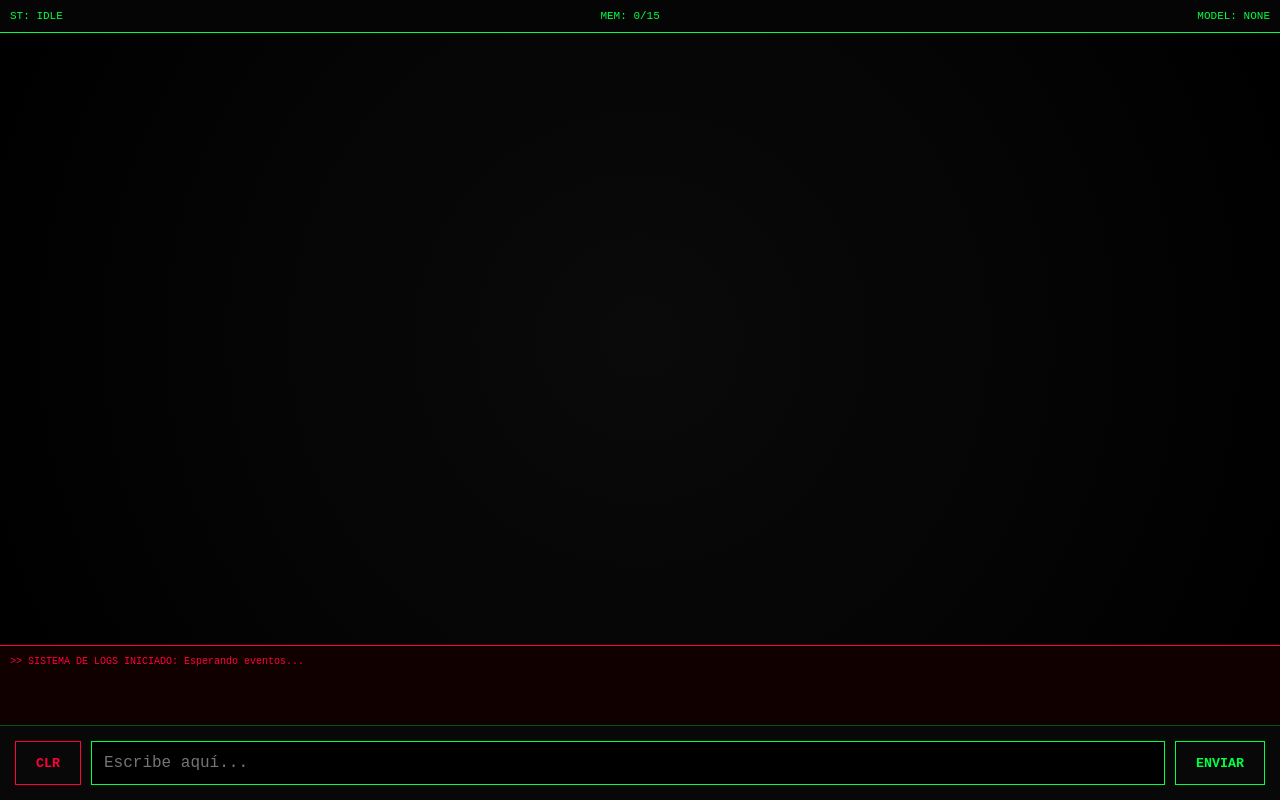
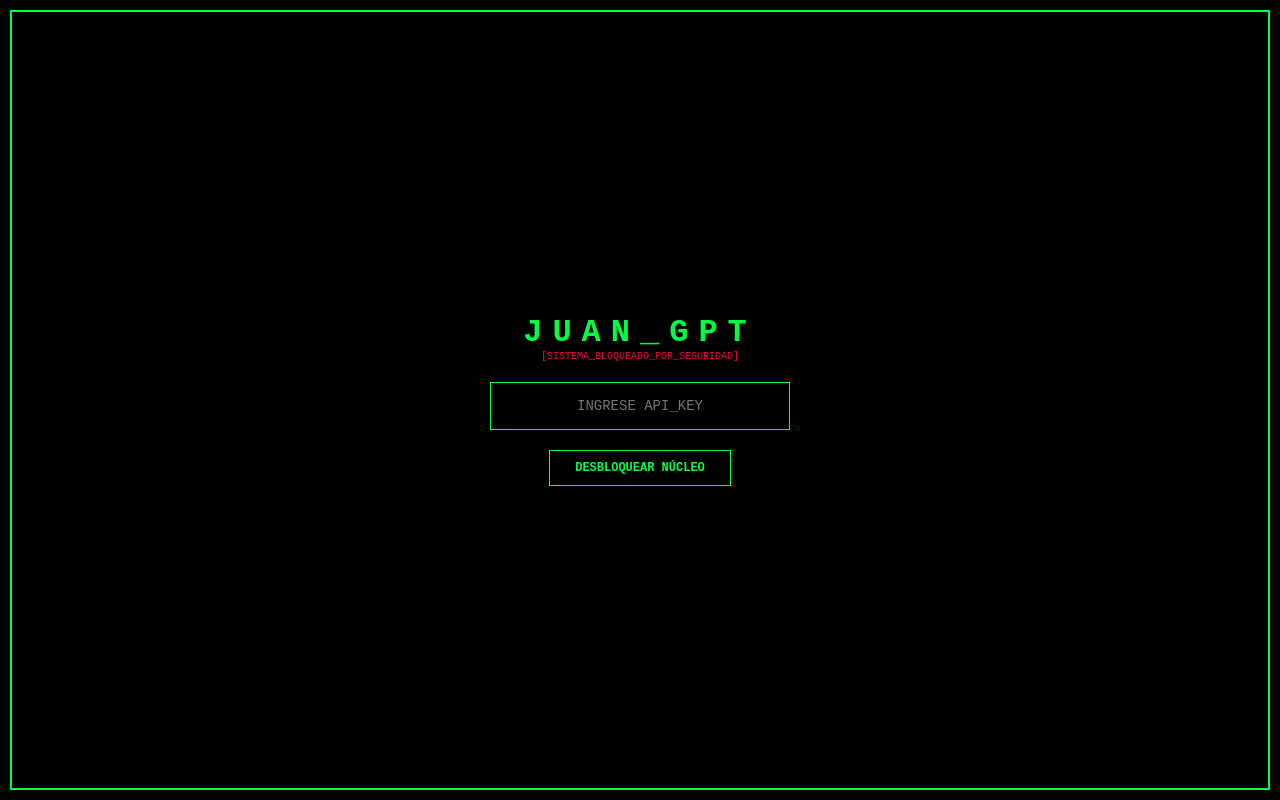
Before and after one commit to Rybjuani/juan-gpt-pro, a plain HTML site: page index.html in a window 1280 px wide. Drawn offline with Linux system fonts and the light colour scheme.

Commit message:
Update index.html

```diff
--- a/index.html
+++ b/index.html
@@ -2,74 +2,103 @@
 <html lang="es">
 <head>
     <meta charset="UTF-8">
-    <meta name="viewport" content="width=device-width, initial-scale=1.0, maximum-scale=1.0, user-scalable=no">
-    <title>JUAN_GPT // DEBUG_PRO</title>
+    <meta name="viewport" content="width=device-width, initial-scale=1.0">
+    <title>JUAN_GPT // NEURAL_ELITE_v4</title>
     <style>
-        :root { --neon: #00ff41; --danger: #ff003c; --bg: #000; --user: #00d4ff; --border: rgba(0, 255, 65, 0.3); }
-        * { box-sizing: border-box; font-family: 'Courier New', monospace; }
+        :root { --neon: #00ff41; --danger: #ff003c; --bg: #030303; --user: #00d4ff; --border: rgba(0, 255, 65, 0.2); }
+        * { box-sizing: border-box; font-family: 'JetBrains Mono', 'Fira Code', monospace; }
         body { background: var(--bg); color: var(--neon); margin: 0; height: 100vh; display: flex; flex-direction: column; overflow: hidden; }
 
-        /* HEADER */
-        header { padding: 10px; border-bottom: 1px solid var(--neon); font-size: 11px; display: flex; justify-content: space-between; background: #050505; }
+        /* LOGIN SCREEN */
+        #access-screen { position: fixed; inset: 0; background: #000; z-index: 10000; display: flex; flex-direction: column; justify-content: center; align-items: center; border: 2px solid var(--neon); margin: 10px; }
+        .login-input { background: #000; border: 1px solid var(--neon); color: var(--neon); padding: 15px; width: 300px; text-align: center; margin: 20px 0; font-size: 14px; }
 
-        /* CONSOLA PRINCIPAL */
-        #console { flex: 1; overflow-y: auto; padding: 15px; scroll-behavior: smooth; background: radial-gradient(circle, #0a0a0a 0%, #000 100%); }
-        .msg { margin-bottom: 15px; padding: 10px; border-radius: 4px; }
-        .u-msg { border-right: 3px solid var(--user); text-align: right; color: var(--user); }
-        .a-msg { border-left: 3px solid var(--neon); background: rgba(0, 255, 65, 0.05); }
+        /* UI */
+        header { padding: 12px 20px; border-bottom: 1px solid var(--border); display: flex; justify-content: space-between; font-size: 11px; background: rgba(0,255,65,0.02); }
+        #console { flex: 1; overflow-y: auto; padding: 20px; background: linear-gradient(to bottom, #050505, #000); }
 
-        /* LOG DE ERRORES (NUEVO) */
-        #error-log { height: 80px; background: #110000; border-top: 1px solid var(--danger); color: var(--danger); font-size: 10px; padding: 10px; overflow-y: auto; white-space: pre-wrap; }
+        .msg-box { margin-bottom: 25px; animation: slideIn 0.3s ease; }
+        .u-label { color: var(--user); font-size: 10px; margin-bottom: 5px; font-weight: bold; }
+        .a-label { color: var(--neon); font-size: 10px; margin-bottom: 5px; font-weight: bold; }
+        .text { padding: 15px; background: rgba(255,255,255,0.03); border-left: 2px solid var(--border); line-height: 1.6; white-space: pre-wrap; }
+        .u-text { border-left-color: var(--user); }
+        .a-text { border-left-color: var(--neon); }
 
-        /* CONTROLES */
-        .controls { padding: 15px; display: flex; gap: 10px; background: #080808; border-top: 1px solid var(--border); }
-        #query { flex: 1; background: #000; border: 1px solid var(--neon); color: var(--neon); padding: 12px; font-size: 16px; }
-        .btn { padding: 10px 20px; font-weight: bold; cursor: pointer; border: 1px solid var(--neon); background: transparent; color: var(--neon); }
+        /* DEBUG LOG */
+        #debug-panel { height: 100px; background: #0a0000; border-top: 1px solid var(--danger); color: var(--danger); font-size: 10px; padding: 10px; overflow-y: auto; }
+
+        /* INPUT AREA */
+        .controls { padding: 20px; display: flex; gap: 15px; background: #000; border-top: 1px solid var(--border); }
+        #query { flex: 1; background: transparent; border: none; border-bottom: 1px solid var(--border); color: var(--neon); padding: 10px; font-size: 16px; transition: 0.3s; }
+        #query:focus { border-bottom-color: var(--neon); }
+        .btn { padding: 10px 25px; border: 1px solid var(--neon); background: transparent; color: var(--neon); cursor: pointer; font-weight: bold; text-transform: uppercase; font-size: 12px; }
         .btn:hover { background: var(--neon); color: #000; }
         .btn-clr { border-color: var(--danger); color: var(--danger); }
         .btn-clr:hover { background: var(--danger); color: #fff; }
 
-        .loading { animation: pulse 1s infinite; }
-        @keyframes pulse { 0% { opacity: 1; } 50% { opacity: 0.3; } 100% { opacity: 1; } }
+        @keyframes slideIn { from { opacity: 0; transform: translateY(10px); } to { opacity: 1; transform: translateY(0); } }
     </style>
 </head>
 <body>
 
-<header>
-    <div>ST: <span id="st-text">IDLE</span></div>
-    <div>MEM: <span id="mem-stat">0/15</span></div>
-    <div>MODEL: <span id="mod-active">NONE</span></div>
-</header>
+<div id="access-screen">
+    <h1 style="letter-spacing: 10px; margin: 0;">JUAN_GPT</h1>
+    <div style="color: var(--danger); font-size: 10px;">[SISTEMA_BLOQUEADO_POR_SEGURIDAD]</div>
+    <input type="password" id="key-input" class="login-input" placeholder="INGRESE API_KEY">
+    <button class="btn" onclick="init()">DESBLOQUEAR NÚCLEO</button>
+</div>
 
-<div id="console"></div>
+<div id="main-ui" style="display:none; flex-direction:column; height:100%;">
+    <header>
+        <div>STATUS: <span id="st-text">ONLINE</span></div>
+        <div>MEMORIA: <span id="mem-stat">0/15</span></div>
+        <div>ACTIVE_NODE: <span id="mod-active">AUTO</span></div>
+    </header>
 
-<div id="error-log">>> SISTEMA DE LOGS INICIADO: Esperando eventos...</div>
+    <div id="console"></div>
 
-<div class="controls">
-    <button class="btn btn-clr" onclick="clearMem()">CLR</button>
-    <input type="text" id="query" placeholder="Escribe aquí..." autocomplete="off">
-    <button class="btn" onclick="exec()">ENVIAR</button>
+    <div id="debug-panel">>> SISTEMA DE MONITOREO ACTIVO...</div>
+
+    <div class="controls">
+        <button class="btn btn-clr" onclick="clearMem()">CLR</button>
+        <input type="text" id="query" placeholder="Escriba un comando..." autocomplete="off">
+        <button class="btn" onclick="exec()">EJECUTAR</button>
+    </div>
 </div>
 
 <script>
-    // TU API KEY ACTUALIZADA
-    const K = "AIzaSyAyxCAogb6u_xlYSwfAY-ZSzo3YmxGiqNY";
+    let K = "";
     let chatHistory = [];
 
-    // LISTA REPARADA SEGÚN TU PANEL
-    // Eliminamos gemini-2.0-flash-exp porque es el que te está dando el error 404/Not Found.
-    const MODELS = ["gemini-1.5-flash", "gemini-1.5-pro"];
+    // NOMBRES REPARADOS SEGÚN TU PANEL DE CONTROL (2026)
+    const MODELS = [
+        "gemini-3.1-pro",
+        "gemini-3-flash",
+        "gemini-2.5-flash"
+    ];
 
-    function debug(text) {
-        const log = document.getElementById('error-log');
-        log.innerText = `[${new Date().toLocaleTimeString()}] DEBUG: ${text}\n` + log.innerText;
+    function debug(txt) {
+        const log = document.getElementById('debug-panel');
+        log.innerHTML = `[${new Date().toLocaleTimeString()}] ${txt}<br>` + log.innerHTML;
+    }
+
+    function init() {
+        const val = document.getElementById('key-input').value.trim();
+        if (val.startsWith("AIza")) {
+            K = val;
+            document.getElementById('access-screen').style.display = 'none';
+            document.getElementById('main-ui').style.display = 'flex';
+            debug("Acceso concedido. Red neuronal vinculada.");
+        } else {
+            alert("KEY INVÁLIDA");
+        }
     }
 
     function clearMem() {
         chatHistory = [];
         document.getElementById('console').innerHTML = "";
         document.getElementById('mem-stat').innerText = "0/15";
-        debug("MEMORIA PURGADA POR EL USUARIO.");
+        debug("MEMORIA PURGADA: Buffer vacío.");
     }
 
     async function exec() {
@@ -81,9 +110,9 @@
         if(!msg) return;
         qInput.value = "";
 
-        con.innerHTML += `<div class="msg u-msg"><b>TÚ:</b><br>${msg}</div>`;
-        st.innerText = "BUSCANDO...";
-        st.classList.add('loading');
+        con.innerHTML += `<div class="msg-box"><div class="u-label">>> USER_QUERY</div><div class="text u-text">${msg}</div></div>`;
+        st.innerText = "PROCESANDO";
+        con.scrollTop = con.scrollHeight;
 
         chatHistory.push({ role: "user", parts: [{ text: msg }] });
         if(chatHistory.length > 15) chatHistory.shift();
@@ -94,7 +123,7 @@
         for (let m of MODELS) {
             if(success) break;
             document.getElementById('mod-active').innerText = m.toUpperCase();
-            debug(`Intentando conectar con núcleo: ${m}...`);
+            debug(`Probando nodo: ${m}...`);
 
             try {
                 const response = await fetch(`https://generativelanguage.googleapis.com/v1beta/models/${m}:generateContent?key=${K}`, {
@@ -107,26 +136,23 @@
 
                 if (data.candidates && data.candidates[0].content) {
                     const reply = data.candidates[0].content.parts[0].text;
-                    con.innerHTML += `<div class="msg a-msg"><b>JUAN_GPT:</b><br>${reply}</div>`;
+                    con.innerHTML += `<div class="msg-box"><div class="a-label">>> JUAN_GPT_CORE</div><div class="text a-text">${reply}</div></div>`;
                     chatHistory.push({ role: "model", parts: [{ text: reply }] });
                     success = true;
-                    debug(`ÉXITO: Respuesta recibida desde ${m}.`);
+                    debug(`Respuesta exitosa desde ${m}.`);
                 } else {
-                    const errDetail = data.error ? data.error.message : "Error desconocido de Google.";
-                    debug(`FALLO EN ${m}: ${errDetail}`);
+                    debug(`Fallo en ${m}: ${data.error ? data.error.message : 'Filtro de seguridad'}`);
                 }
             } catch (e) {
-                debug(`ERROR DE RED EN ${m}: ${e.message}`);
+                debug(`Error de conexión en ${m}.`);
             }
         }
 
         if (!success) {
-            con.innerHTML += `<div class="msg" style="color:var(--danger)">[FALLO CRÍTICO]: Ningún modelo respondió. Revisa el Log inferior.</div>`;
-            debug("SISTEMA BLOQUEADO: Se recomienda usar el botón CLR.");
+            con.innerHTML += `<div class="msg-box" style="color:var(--danger)">[CRITICAL_ERROR]: Ningún modelo respondió. Revisa los logs o usa CLR.</div>`;
         }
 
-        st.innerText = "READY";
-        st.classList.remove('loading');
+        st.innerText = "ONLINE";
         con.scrollTop = con.scrollHeight;
     }
 
```
